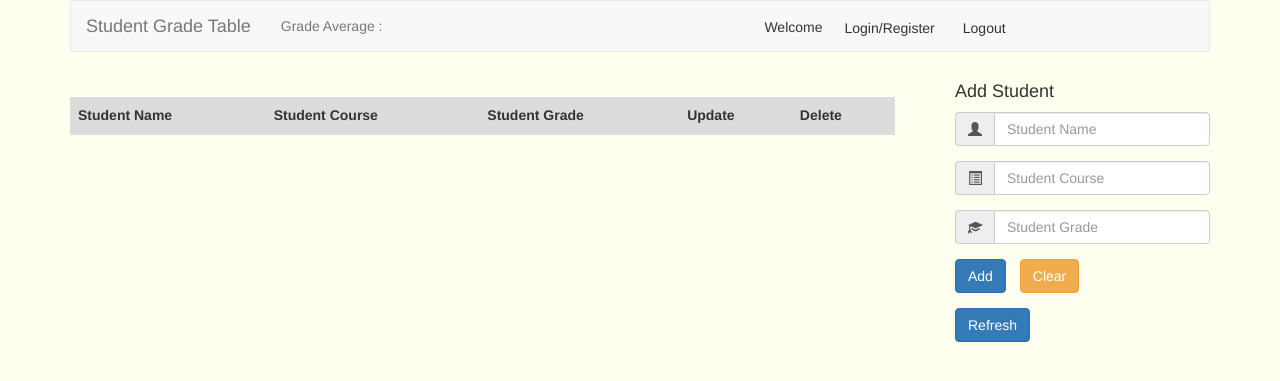
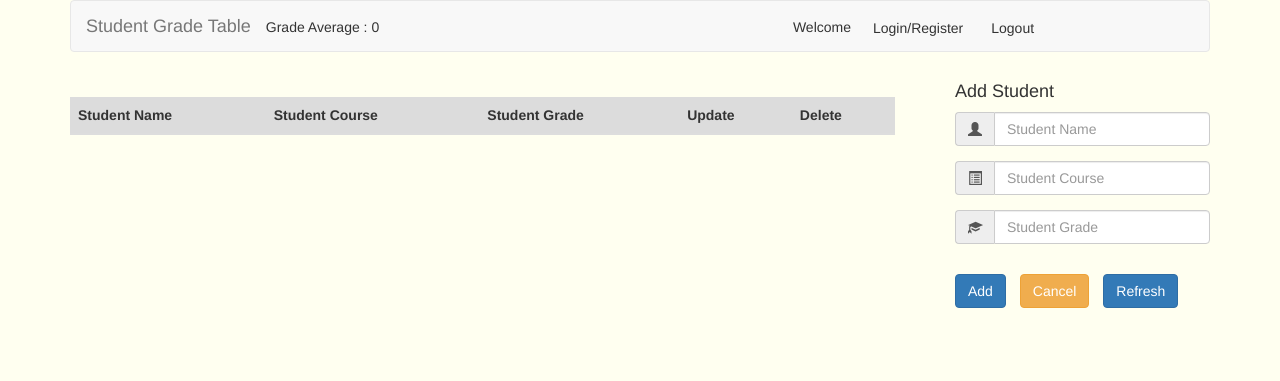
Before and after one commit to sasa-us/grade-management, a PHP site: page / in a window 1280 px wide. Shown: the top 381 px of the page. Run offline with PHP 8.4, Linux system fonts and the light colour scheme; a stand-in replaces the project's code that opens the database connection; lists and menus that the app fills with data are empty; some libraries are stand-ins or nearby versions.

Commit message:
fix average

```diff
--- a/assets/css/style.css
+++ b/assets/css/style.css
@@ -8,8 +8,13 @@ body{
     background: inherit;
 }
 
+ul.nav {
+    position: relative;
+    top: 16px;
+}
 ul.navbar-right {
-    width: 45%;
+    width: 39%;
+    right: 38px;
 }
 /* li#welcomeDisplay {
     position: relative;
@@ -23,7 +28,7 @@ ul.navbar-right {
 ul.navbar-right li {
     position: relative;
     left: 46px;
-    top: 16px;
+
     margin: 0 8px;
 }
 
@@ -52,10 +57,21 @@ tbody tr:nth-child(even) {
     background-color: gainsboro;
 
 }
+
+tbody tr:nth-child(odd):hover{
+    background-color: rgba(242,242,242,0.5);
+}
+
+
+
 div.getall{
     margin-top: 15px;
+    margin-left: 10px;
+    display: inline-block;
 }
-
+button:hover{
+    box-shadow: 2px 2px 3px #888888;
+}
 button#cancel {
 
     margin-left: 10px;
@@ -78,6 +94,8 @@ input#updateCourse,
 input#updateName{
     color: gray;
 }
+
+
 td { position: relative; }
 
 tr.strikeout td:before {
@@ -144,16 +162,16 @@ button#del-modalcancel {
     }
 }
 
-@media only screen and (max-width: 840px) {
+@media only screen and (max-width: 925px) {
     body {
         background-color: lightblue;
     }
 
-    #getServerData{
+    /* #getServerData{
         position: relative;
         left: 154px;
         bottom: 48px;
-    }
+    } */
 
     table.table {
         margin-top: 0px;
--- a/assets/js/login-out.js
+++ b/assets/js/login-out.js
@@ -34,7 +34,11 @@ function checkLoginStatus(){
                 showWelcome(response.loginuser);
                 user_role = response.loginuser.user_role;
                 myemail = response.loginuser.email;
+                myid = response.loginuser.id;
                 getDB();
+                ave = calculateGradeAverage();
+                console.log('login check ave is ', ave);
+                renderGradeAverage(ave);
             }
         }
     })
--- a/assets/js/script.js
+++ b/assets/js/script.js
@@ -24,6 +24,7 @@ var student_array = [];
 var input = $("input[type=text]");
 var selectedStudentID = null;
 var confirmDelete = false;
+var ave = 0;
 
 /***************************************************************************************************
  * initializeApp
@@ -33,7 +34,7 @@ var confirmDelete = false;
  */
 function initializeApp() {
       addClickHandlersToElements();
-      getDB()
+
 }
 
 /***************************************************************************************************
@@ -47,7 +48,7 @@ function addClickHandlersToElements() {
       $('#cancel').on('click', handleCancelClick);
       $('#getServerData').on('click',getDB);
       $('#saveChange').on('click', updateDBStudentInfor);
-
+     $('#ave').on('click', calculateGradeAverage);
 
 }
 
@@ -85,7 +86,7 @@ function addStudent() {
       var gradeStr = $('#studentGrade').val();
       var grade = parseFloat(gradeStr);
       var stuID = myid;
-      if($.isNumeric(grade) && course.trim() !== '' && stuname.trim()!=='' && (grade < 100 && grade > 0) && stuname == myname) {
+      if($.isNumeric(grade) && course.trim() !== '' && stuname.trim()!=='' && (grade < 100 && grade > 0)) {
             var inputObj = {
                   name: stuname,
                   grade: grade,
@@ -120,7 +121,6 @@ function addStudent() {
             };
 
             student_array.push(inputObj);
-            // student_array.unshift(inputObj);
             console.log('array now is ', student_array);
             //clear input
             clearAddStudentFormInputs();
@@ -192,13 +192,7 @@ function renderStudentOnDom(inputObj) {
 
                         $(this).parent().parent().addClass("strikeout");
                         handleDelete(row, stuID);
-                        // show delete confirm modal
 
-                        //click confirm run below two
-                        // removeStudent(row, stuID);
-                        // $(this).parent().parent().fadeOut(500, function(){
-                        //       $(this).remove();
-                        // });
                   }
             }
       });
@@ -264,8 +258,9 @@ function renderStudentOnDom(inputObj) {
  * @calls renderStudentOnDom, calculateGradeAverage, renderGradeAverage
  */
 function updateStudentList(inputObj) {
+
       renderStudentOnDom(inputObj);
-      var ave = calculateGradeAverage();
+      calculateGradeAverage();
       renderGradeAverage(ave);
 }
 /***************************************************************************************************
@@ -274,16 +269,38 @@ function updateStudentList(inputObj) {
  * @returns {number}
  */
 function calculateGradeAverage() {
-      var total = 0;
-      var count = student_array.length;
-      var ave;
+      // var total = 0;
+      // var count = student_array.length;
+
       // debugger;
-      for (var i = 0; i < student_array.length; i++) {
-            total += parseFloat(student_array[i].grade);
+
+
+      var sendData = {
+            student_id: myid,
+            action: 'getAverageGrade'
       }
 
-      ave = (total / count).toFixed(2);
-      console.log('ave is ', ave);
+      $.ajax({
+            url:'data.php',
+            data: sendData,
+            method: 'post',
+            dataType: 'json',
+
+            success: function(response) {
+                  console.log(response);//{success: true, errors: Array(0), average: {…}}
+                  if(response.success) {
+                        ave = response.average.average;
+
+                  } else {
+                        console.log('no data response');
+                  }
+            },
+            error: function(response) {
+                  console.log('server not response.');
+            }
+      });
+      ave =parseFloat(ave).toFixed(2);
+      console.log('calculate function average is ', ave);
       return ave;
 }
 /***************************************************************************************************
@@ -326,9 +343,9 @@ function removeStudent(index, studentID) {
 function getDB() {
       $("tbody").empty();
 
-      console.log('in getdb user is ', user_role);
-      console.log('in getDB email is ', myemail);
-      var apiUrl = 'data.php';
+      console.log('in getdb user_role is ', user_role);
+      console.log('in getDB myemail is ', myemail);
+
       if(user_role == 'admin') {
             //console.log('admin in getdb');
             $.ajax({
@@ -384,7 +401,8 @@ function getDB() {
                   }
             });
       }
-
+      calculateGradeAverage();
+      renderGradeAverage(ave);
 }
 
 //connect script.js to data.php
--- a/data.php
+++ b/data.php
@@ -53,6 +53,9 @@ switch($_POST['action']){
 	case 'checkLogin':
 		include 'dataApi/user/checkloginstatus.php';
 		break;
+	case 'getAverageGrade':
+		include 'dataApi/user/getAverageGrade.php';
+		break;
 }
 
 //convert the $output variable to json, store the result in $outputJSON
--- a/index.html
+++ b/index.html
@@ -35,8 +35,9 @@
             <div class="collapse navbar-collapse" id="bs-nav-demo">
                 <ul class="nav navbar-nav">
                     <li>
-                        <a href="#">Grade Average :</a>
+                        <div >Grade Average : <span class="avgGrade">0</span></div>
                     </li>
+                    <!-- <li><button id="ave">cal</button></li> -->
                 </ul>
                 <ul class="nav navbar-nav navbar-right">
                     <li id="welcomeDisplay">
@@ -81,12 +82,11 @@
 
             <div>
                 <button type="button" id='add' class="btn btn-success" onclick="">Add</button>
-                <button type="button" id='cancel' class="btn btn-warning active:focus," onclick="">Clear</button>
-                <br>
-            </div>
-            <div class="getall">
-                <button type="button" id='getServerData' class="btn btn-info mt-20" onclick="">Refresh</button>
-                <!-- <button type="button" id='getServerData' class="btn btn-info mt-20" onclick="getDB()">Get all student grade from Server</button> -->
+                <button type="button" id='cancel' class="btn btn-warning active:focus," onclick="">Cancel</button>
+                <div class="getall">
+                    <button type="button" id='getServerData' class="btn btn-info mt-20" onclick="">Refresh</button>
+                    <!-- <button type="button" id='getServerData' class="btn btn-info mt-20" onclick="getDB()">Get all student grade from Server</button> -->
+                </div>
             </div>
 
         </form>
```
Also changed, not shown: dataApi/user/getAverageGrade.php (added, +43 -0 lines).
